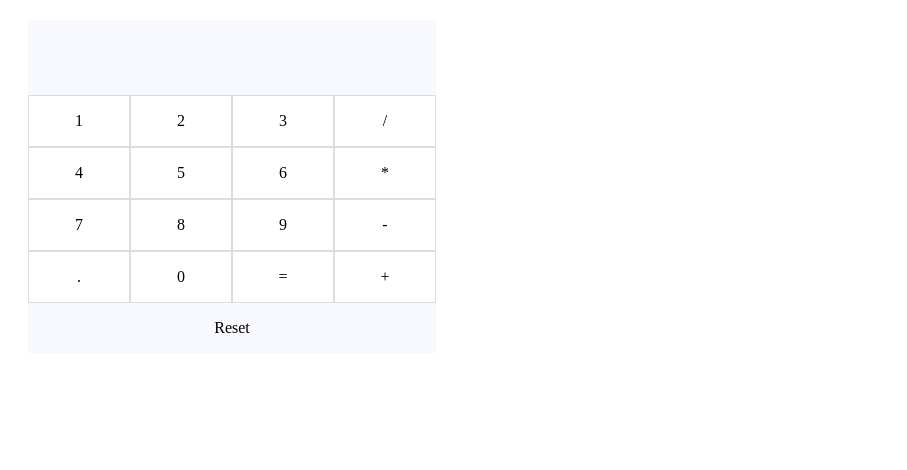
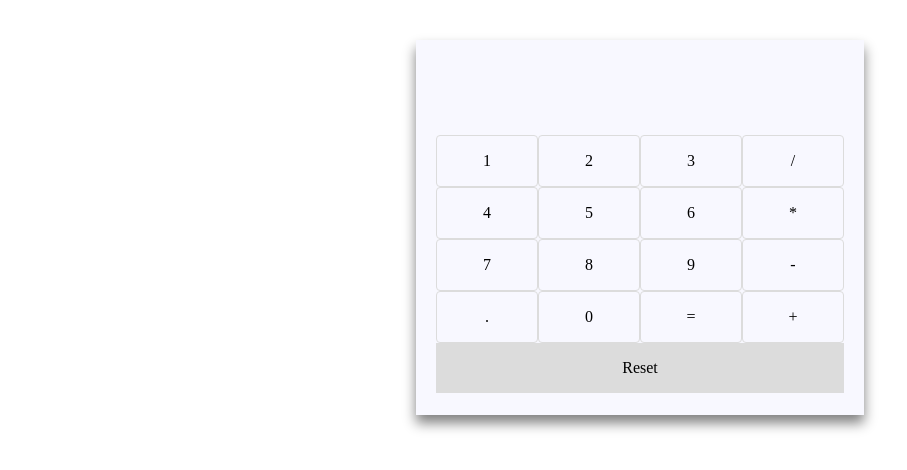
Before and after one commit to juan1018pineda/calculator, a plain HTML site: page index.html in a window 1280 px wide. Shown: the whole page, without its empty margins (0-907 px from the left). Drawn offline with Linux system fonts and the light colour scheme.

Commit message:
Calculator - First Solution

```diff
--- a/style.css
+++ b/style.css
@@ -1,7 +1,10 @@
-
 .container {
     width: 408px;
-    margin: 20px;
+    height: 335px;
+    margin: 40px auto;
+    box-shadow: 0 8px 12px gray;
+    padding: 20px;
+    background-color: ghostwhite;
 }
 
 .operations {
@@ -23,17 +26,18 @@
     font-weight: 600;
 }
 
-.inputs > div {
+.inputs div {
     line-height: 50px;
     text-align: center;
     width: 100px;
     height: 50px;
     float: left;
     border: 1px solid gainsboro;
+    border-radius: 4px;
 }
 
-.inputs > div:hover {
-    background-color:gainsboro;
+.inputs div:hover {
+    background-color:lightcyan;
     cursor: pointer;
 }
 
@@ -41,7 +45,7 @@
     width: 408px;
     height: 50px;
     line-height: 50px;
-    background-color:ghostwhite;
+    background-color:gainsboro;
     text-align: center;
     margin: auto;
     float: left;
@@ -49,6 +53,6 @@
 }
 
 .reset:hover {
-    background-color:gainsboro;
+    background-color:lightcyan;
     cursor: pointer;
 }
```
